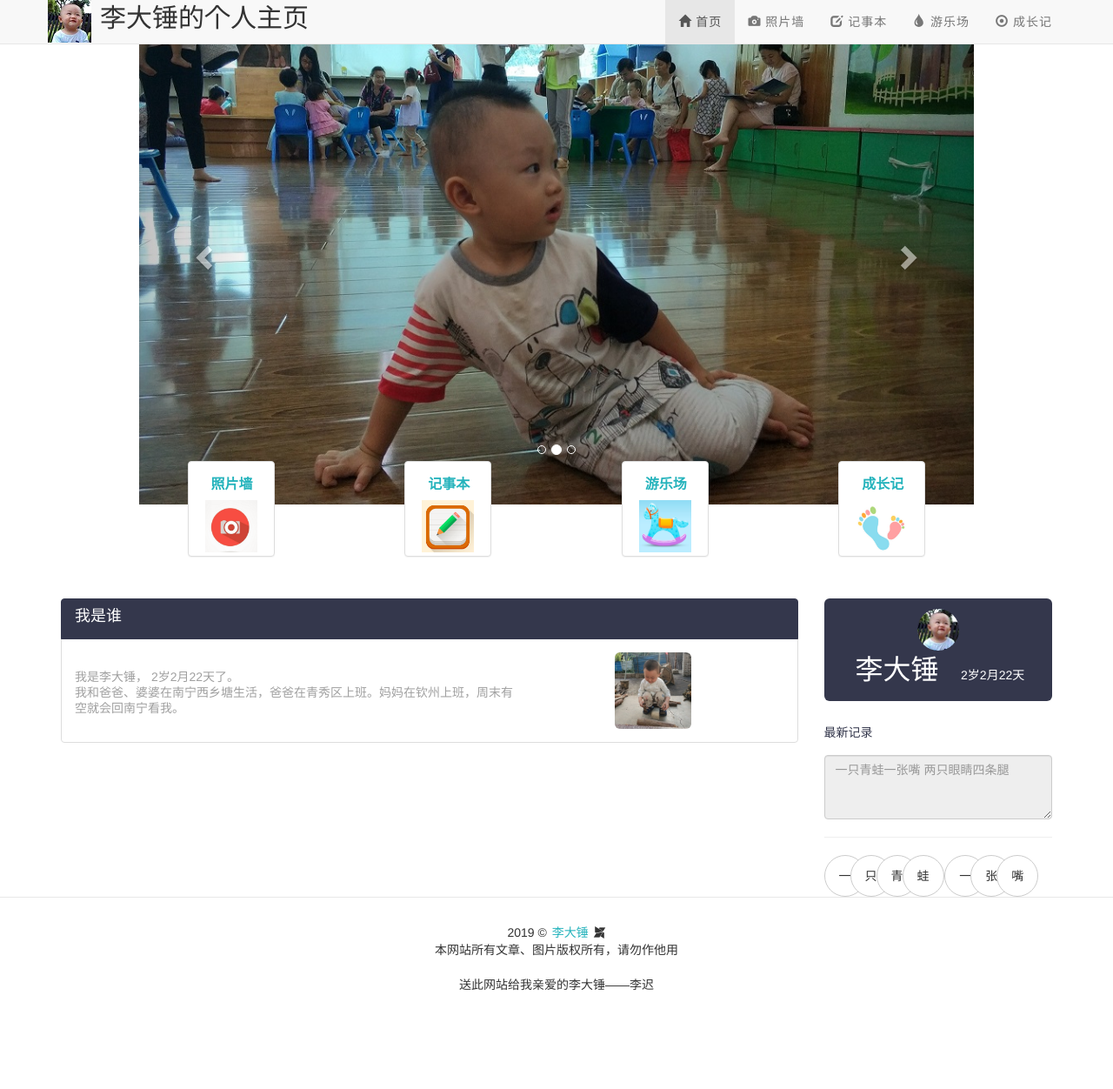
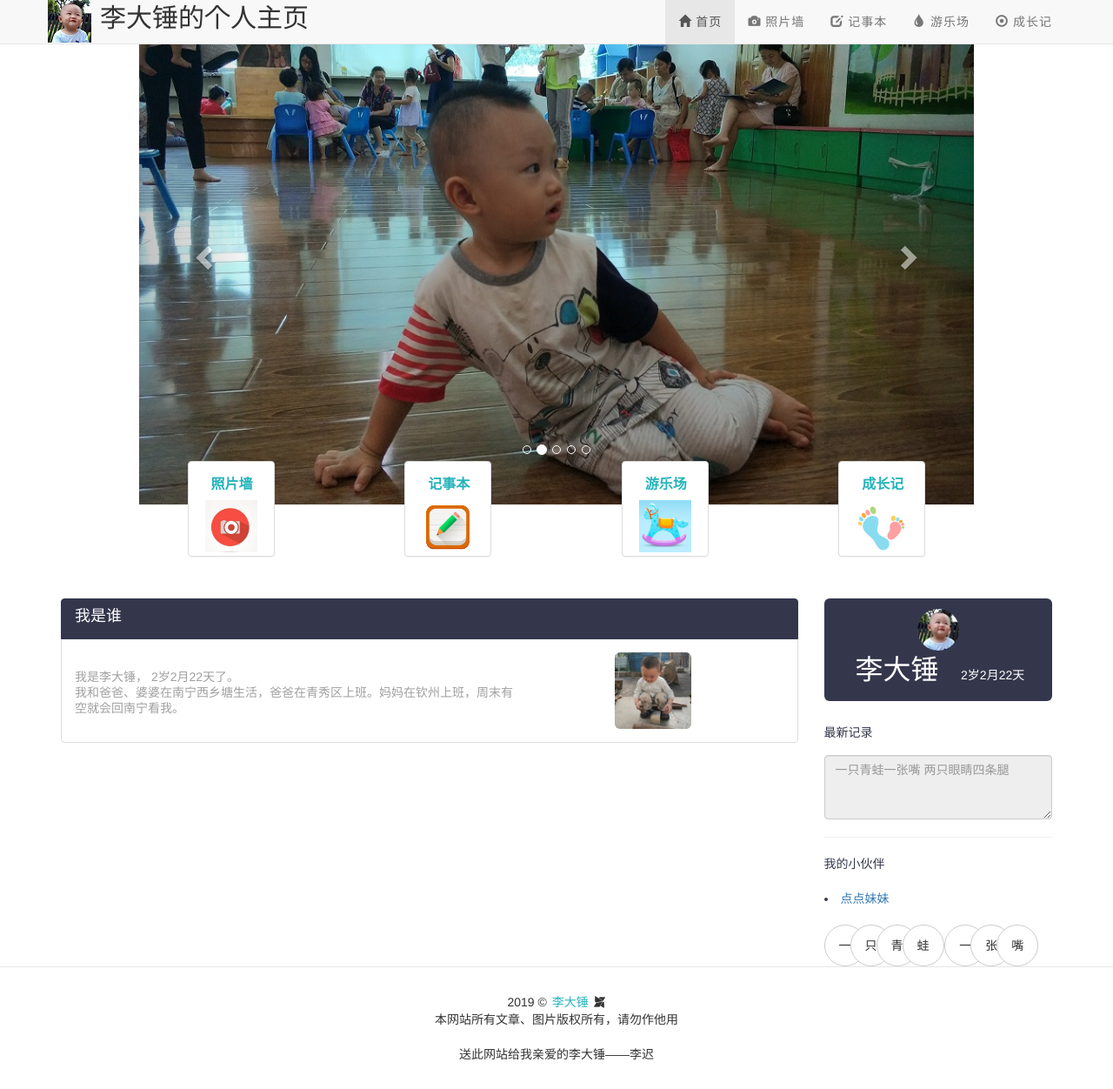
Before and after one commit to lidch/lidch.github.io, a Jekyll site: the page built from index.html, in a window 1280 px wide and 1252 px high. Shown: the whole window at 87% size. Built offline with Jekyll 4.4.1, drawn with Linux system fonts in a browser that asks for light colours; nearby versions of some CDN libraries; comment, search, counter and statistics services are not loaded.

Commit message:
update.
Signed-off-by: lidch <lidch@latelee.org>

```diff
--- a/_layouts/index.html
+++ b/_layouts/index.html
@@ -20,12 +20,14 @@
 <body>
   {% include topbar.html %}
   <!-- 图片轮播 -->
-  <div id="carousel-example-generic" class="carousel slide" data-ride="carousel" data-interval=3000 data-pause = "hover" data-wrap="true" style="width: 75%;height: 80%; margin-left:auto; margin-right:auto;">
+  <div id="carousel-example-generic" class="carousel slide" data-ride="carousel" data-interval=4000 data-pause = "hover" data-wrap="true" style="width: 75%;height: 80%; margin-left:auto; margin-right:auto;">
       <!-- Indicators 这里控制轮播的“圆圈”个数，与下面实际展示的数量要一致-->
       <ol class="carousel-indicators">
           <li data-target="#carousel-example-generic" data-slide-to="0" class="active"></li>
           <li data-target="#carousel-example-generic" data-slide-to="1"></li>
           <li data-target="#carousel-example-generic" data-slide-to="2"></li>
+          <li data-target="#carousel-example-generic" data-slide-to="3"></li>
+          <li data-target="#carousel-example-generic" data-slide-to="4"></li>
       </ol>
 
       <!-- Wrapper for slides -->
@@ -41,6 +43,14 @@
           <div class="item">
             <div class="pc_imgBox hidden-xs" style="background-image: url('{{ site.baseurl }}/img/index/3.jpg')"></div>
             <div class="m_imgBox hidden-lg hidden-md hidden-sm"><img src="{{ site.baseurl }}/img/index/3-1.jpg" alt=""></div>
+          </div>
+          <div class="item">
+              <div class="pc_imgBox hidden-xs" style="background-image: url('{{ site.baseurl }}/img/index/4.jpg')"></div>
+            <div class="m_imgBox hidden-lg hidden-md hidden-sm"><img src="{{ site.baseurl }}/img/index/4-1.jpg" alt=""></div>
+          </div>
+          <div class="item">
+            <div class="pc_imgBox hidden-xs" style="background-image: url('{{ site.baseurl }}/img/index/5.jpg')"></div>
+            <div class="m_imgBox hidden-lg hidden-md hidden-sm"><img src="{{ site.baseurl }}/img/index/5-1.jpg" alt=""></div>
           </div>
       </div>
 
@@ -122,7 +132,7 @@
                                   </strong>
                               </div>
                               <p class="list-group-item-text div_article_content">
-                                  我是李大锤，
+我是李大锤，
 <script type="text/javascript" >
     ret = getNowAge();
     document.write(ret);
@@ -153,12 +163,22 @@
               <!-- 记录展示模块 -->
               <div style="display: flex;">
                   <!-- <div style="flex: 1"><hr></div> -->
-                  <div style="text-align: center;line-height: 12px;color: #34374C">最新记录</div>
+                  <div style="text-align: center;line-height: 12px;color: #34374C font-size: 12px;">最新记录</div>
                   <!-- <div style="flex: 1"><hr></div> -->
               </div>
               <br>
               <textarea class="form-control" rows="3" name=textarea placeholder="一只青蛙一张嘴 两只眼睛四条腿" readonly></textarea>
               <hr>
+
+              <!-- 记录展示模块 -->
+              <div style="display: flex;">
+                  <!-- <div style="flex: 1"><hr></div> -->
+                  <div style="text-align: center; color: #34374C font-size: 14px;" >我的小伙伴</div>
+                  <!-- <div style="flex: 1"><hr></div> -->
+              </div>
+              <br>
+              <li><a href="http://www.dotdot.net.cn/" target="_blank">点点妹妹</a></li>
+              <br>
               <!-- 小功能列表 -->
               <div class="row div_little_func">
                   <div class="col-xs-1">
```
Also changed, not shown: grow/play.html (+9 -0 lines), img/index/4-1.jpg (added), img/index/4.jpg (added), img/index/5-1.jpg (added), img/index/5.jpg (added), img/web/me2.jpg, img/web/note.png.
